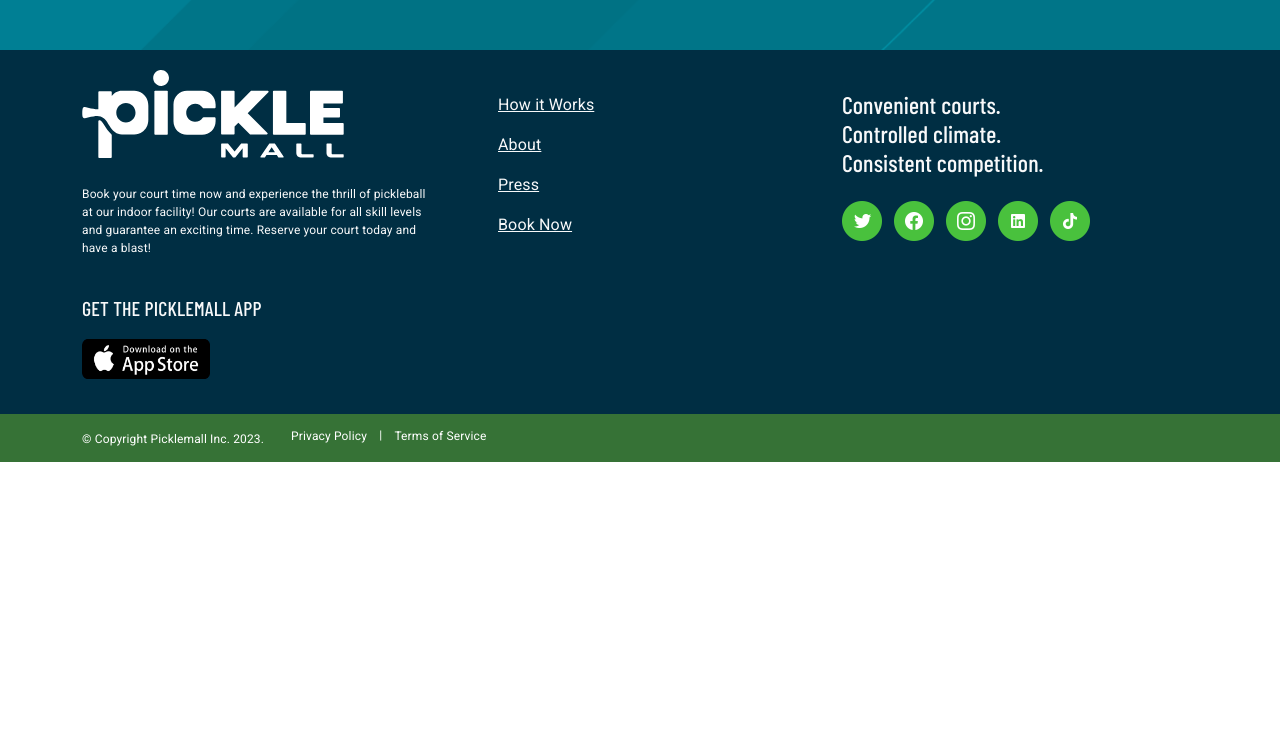
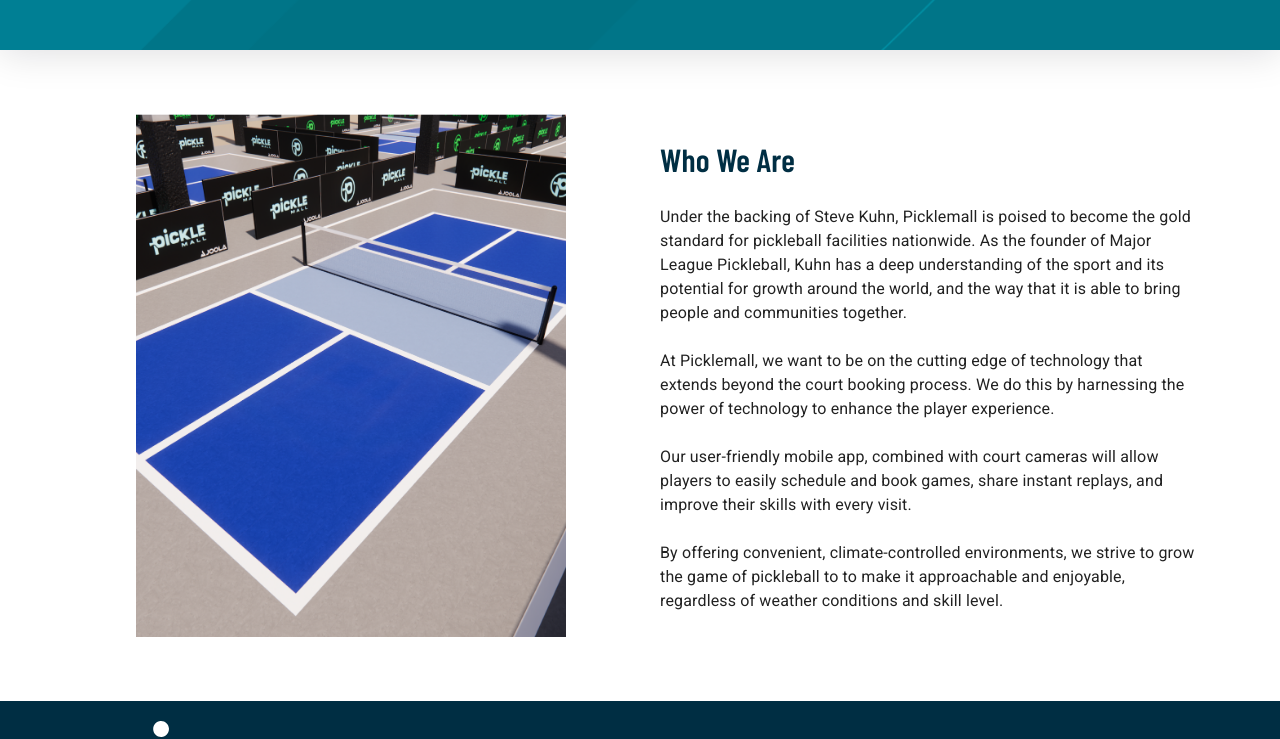
Before and after one commit to petermking18/PickleMall, a React (Create React App) app: page /about in a window 1280 px wide. Shown: the part 934-1673 px from the top of the page. Before the commit the page ends 1396 px from the top, so only its background shows below. Built offline with nearby package versions, Linux system fonts and the light colour scheme.

Commit message:
Finished about

```diff
--- a/src/Components/Nav3/Nav.scss
+++ b/src/Components/Nav3/Nav.scss
@@ -1,6 +1,7 @@
 @import "../../Global.scss";
 
 .nav2 {
+  box-shadow: 0px 4px 36px 0px rgba(0, 10, 22, 0.13);
   width: 100%;
   .navbar {
     // height: $nav-height;
--- a/src/Pages/About2/About.jsx
+++ b/src/Pages/About2/About.jsx
@@ -8,6 +8,7 @@ import "./About.scss"
 import Common from '../../Common'
 
 import section_1_img from './section_1_img.png'
+import section_3_img from "./section_3_img.png"
 
 export default function About() {
     const theme = useTheme()
@@ -18,7 +19,7 @@ export default function About() {
 
             {/* header */}
             <div className={"container mb-md-5"}>
-                <div className={"text-center mt-md-4 mb-md-3 pt-3 pb-2 pt-md-5 pb-md-3"}>
+                <div className={"text-center mt-md-4 mb-2 mb-md-3 pt-3 pb-2 pt-md-5 pb-md-3"}>
                     <h1 className={"font-barlow-condensed text-deep-blue fs-32px fs-md-40px my-0"}>
                         The Picklemall Story
                     </h1>
@@ -40,7 +41,7 @@ export default function About() {
                         <img src={section_1_img} alt={"Pickleball player"}/>
                     </Grid>
                     <Grid xs={12} md={6} className={"d-flex justify-content-start align-items-center"}>
-                        <div className={isLarge ? "" : "container"}>
+                        <div className={isLarge ? "" : "container my-2"}>
                             <h1 className={"font-barlow-condensed text-deep-blue fs-22px fs-md-32px"}>
                                 Welcome to Picklemall
                             </h1>
@@ -62,18 +63,59 @@ export default function About() {
                 </h2>
                 <div className={"container text-center"}>
                     <p className={"text-bright-white" + (isLarge ? " w-75 mx-auto" : " mb-5 pb-3")}>
-                        Our focus is not only on meeting the increasing demand for pickleball, but doing so in a way that is
-                        pushing the envelope of technological innovation in the digital age. We are committed to providing a
-                        seamless process for players of any skill level to book, compete, improve, and repeat through the
+                        Our focus is not only on meeting the increasing demand for pickleball, but doing so in a way
+                        that is
+                        pushing the envelope of technological innovation in the digital age. We are committed to
+                        providing a
+                        seamless process for players of any skill level to book, compete, improve, and repeat through
+                        the
                         integration of court cameras, simple booking processes, and premium facilities.
                         <br/>
                         <br/>
-                        Our commitment goes beyond providing a location to play, but leading the charge in the growth of a
+                        Our commitment goes beyond providing a location to play, but leading the charge in the growth of
+                        a
                         sport that has the ability to bring people together.
                     </p>
                 </div>
             </div>
 
+            {/* section 3 */}
+            <div className={"section-3 mt-md-5 mb-md-5 pt-4 pb-0 py-md-3" + (isLarge ? " container" : "")}>
+                <Grid container spacing={isLarge ? 5 : 0} direction={"row-reverse"}>
+                    <Grid xs={12} md={6} className={"d-flex justify-content-start align-items-center"}>
+                        <div className={isLarge ? "" : "container"}>
+                            <h1 className={"font-barlow-condensed text-deep-blue fs-22px fs-md-32px"}>
+                                Who We Are
+                            </h1>
+                            <p className={"fs-16px mb-3 mb-md-4"}>
+                                Under the backing of Steve Kuhn, Picklemall is poised to become the gold standard for
+                                pickleball facilities nationwide. As the founder of Major League Pickleball, Kuhn has a
+                                deep understanding of the sport and its potential for growth around the world, and the
+                                way that it is able to bring people and communities together.
+                                <br/>
+                                <br/>
+                                At Picklemall, we want to be on the cutting edge of technology that extends beyond the
+                                court booking process. We do this by harnessing the power of technology to enhance the
+                                player experience.
+                                <br/>
+                                <br/>
+                                Our user-friendly mobile app, combined with court cameras will allow players to easily
+                                schedule and book games, share instant replays, and improve their skills with every
+                                visit.
+                                <br/>
+                                <br/>
+                                By offering convenient, climate-controlled environments, we strive to grow the game of
+                                pickleball to to make it approachable and enjoyable, regardless of weather conditions
+                                and skill level.
+                            </p>
+                        </div>
+                    </Grid>
+                    <Grid xs={12} md={6} className={"d-flex justify-content-center"}>
+                        <img src={section_3_img} alt={"Pickleball court"}/>
+                    </Grid>
+                </Grid>
+            </div>
+
         </div>
     )
 }
--- a/src/Pages/About2/About.scss
+++ b/src/Pages/About2/About.scss
@@ -18,6 +18,19 @@
     .section-2 {
         background-image: url("./section_2_bg.png");
         background-size: cover;
+        box-shadow: 0px 4px 36px 0px rgba(0, 10, 22, 0.13);
+    }
+
+    .section-3 {
+
+        img {
+            width: 80%;
+            height: auto;
+
+            @include media-breakpoint-down(md) {
+                width: 100vw;
+            }
+        }
 
     }
 
```
Also changed, not shown: src/Pages/About2/section_3_img.png (added).
